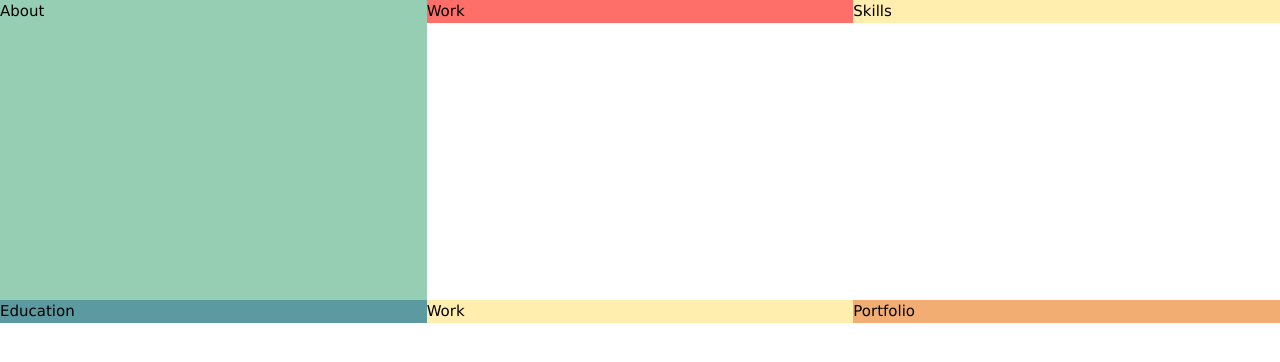
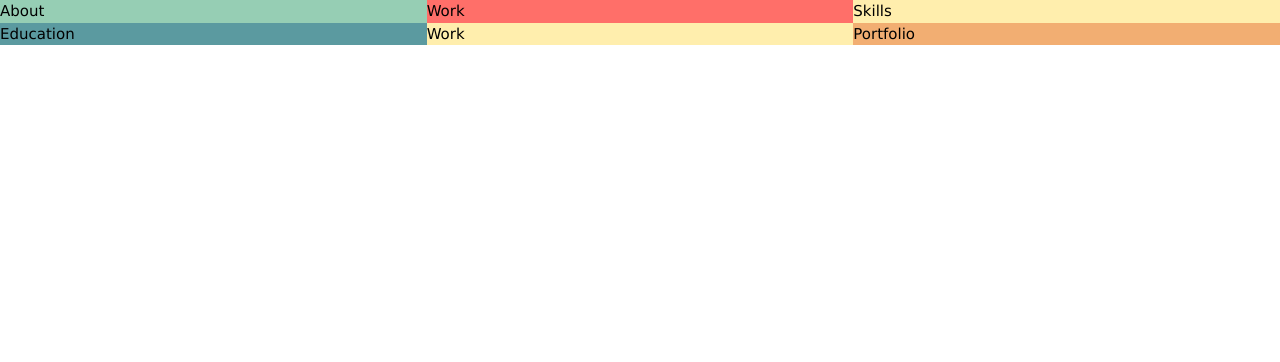
Before and after one commit to katikaa/katikaa.github.io, a plain HTML site: page index.html in a window 1280 px wide. Drawn offline with nearby package versions, Linux system fonts and the light colour scheme.

Commit message:
Update styles.css

```diff
--- a/styles.css
+++ b/styles.css
@@ -1,12 +1,5 @@
-html, body, .container
-{
-    height: 100%;
-    min-height: 100%;
-    width: 100%;
-}
+#first {
 
-#first {
-  height: 300px;
     background-color: #96ceb4;
 }
 
```
